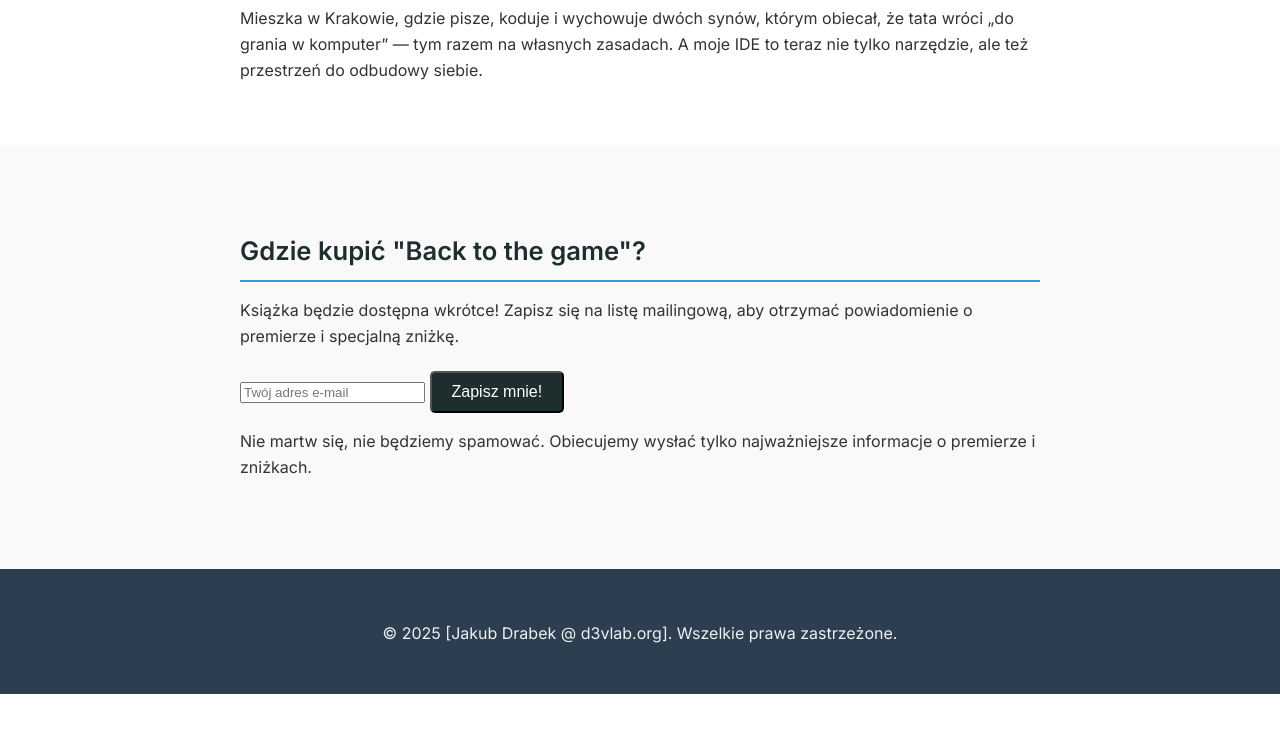
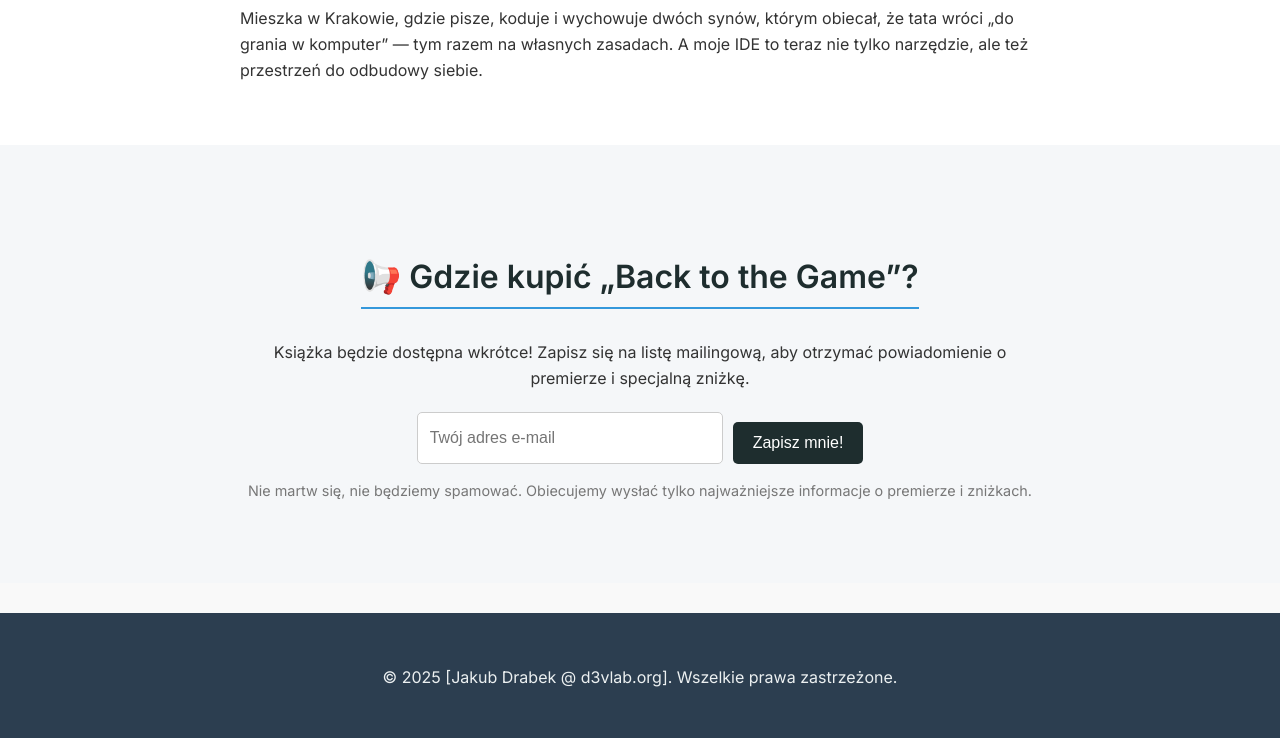
Before and after one commit to d3vlab-org/ebook-backend, a Symfony app: template templates/front/index.html.twig in a window 1280 px wide. Shown: the part 2769-3507 px from the top of the page. Before the commit the page ends 3463 px from the top, so only its background shows below. Run offline with Twig, Linux system fonts and the light colour scheme; the template is opened without the code that fills it, so the values that code supplies are empty; some libraries are stand-ins or nearby versions.

Commit message:
css, form

```diff
--- a/public/css/style.css
+++ b/public/css/style.css
@@ -204,3 +204,61 @@ footer a {
   margin: 0;
   color: #8fd3c5;
 }
+
+.section-cta {
+  background-color: #f5f7f9;
+  text-align: center;
+  padding: 50px 20px;
+}
+
+.section-cta h2 {
+  font-size: 2em;
+  color: #1e2d2e;
+  margin-bottom: 15px;
+  border-bottom: 2px solid #3498db;
+  display: inline-block;
+  padding-bottom: 5px;
+}
+
+.newsletter-form {
+  margin-top: 20px;
+  display: flex;
+  justify-content: center;
+  align-items: stretch;
+  gap: 10px;
+  flex-wrap: wrap;
+}
+
+.newsletter-form input[type="email"] {
+  padding: 12px;
+  font-size: 1em;
+  border: 1px solid #ccc;
+  border-radius: 5px;
+  width: 280px;
+}
+
+.newsletter-form button.cta-button {
+  padding: 12px 20px;
+  font-size: 1em;
+  border: none;
+  background-color: #1e2d2e;
+  color: white;
+  border-radius: 5px;
+  cursor: pointer;
+  transition: background-color 0.2s ease;
+}
+
+.newsletter-form button.cta-button:hover {
+  background-color: #283c3c;
+}
+
+.small-print {
+  font-size: 0.9em;
+  color: #777;
+  margin-top: 15px;
+}
+
+.form-message {
+  margin-top: 15px;
+  font-weight: 500;
+}
--- a/templates/front/index.html.twig
+++ b/templates/front/index.html.twig
@@ -9,20 +9,25 @@
     <div class="container">
       <h2>📖 O książce</h2>
       <p>
-          Przerwałeś programowanie w PHP i teraz czujesz się, jakbyś obudził się w innej epoce? Nie martw się — <strong><em>„Back to the Game”</em></strong> to książka stworzona właśnie z myślą o Tobie.
+        Przerwałeś programowanie w PHP i teraz czujesz się, jakbyś obudził się w innej epoce? Nie martw się —
+        <strong><em>„Back to the Game”</em></strong> to książka stworzona właśnie z myślą o Tobie.
       </p>
       <p>
-          To nie jest kolejny podręcznik od zera. To praktyczny przewodnik dla tych, którzy już znali PHP, ale wypadli z obiegu. Niezależnie od tego, czy Twoja przerwa trwała <strong>rok</strong>, <strong>trzy lata</strong> czy <strong>pół dekady</strong> — ta książka pomoże Ci:
+        To nie jest kolejny podręcznik od zera. To praktyczny przewodnik dla tych, którzy już znali PHP, ale wypadli z
+        obiegu. Niezależnie od tego, czy Twoja przerwa trwała <strong>rok</strong>, <strong>trzy lata</strong> czy
+        <strong>pół dekady</strong> — ta książka pomoże Ci:
       </p>
       <ul>
         <li>nadrobić najważniejsze zmiany w języku i ekosystemie,</li>
         <li>zrozumieć współczesne frameworki i architektury,</li>
-          <li>opanować narzędzia takie jak <code>Composer</code>, <code>Docker</code>, <code>Git</code> czy <code>PHPStan</code>,</li>
+        <li>opanować narzędzia takie jak <code>Composer</code>, <code>Docker</code>, <code>Git</code> czy
+          <code>PHPStan</code>,</li>
         <li>odbudować pewność siebie jako developera,</li>
         <li>zbudować portfolio i skutecznie wrócić na rynek pracy.</li>
       </ul>
       <p>
-          Wszystko w formie uporządkowanej, konkretnej i ilustrowanej – żeby wracać do gry bez stresu i poczucia, że coś Cię omija. Ta książka to Twoja mapa powrotu.
+        Wszystko w formie uporządkowanej, konkretnej i ilustrowanej – żeby wracać do gry bez stresu i poczucia, że coś
+        Cię omija. Ta książka to Twoja mapa powrotu.
       </p>
     </div>
   </section>
@@ -32,21 +37,26 @@
       <h2>📘 Dla kogo jest ta książka?</h2>
       <ul class="audience-list">
         <li>
-            🔁 <strong>Wracasz do kodu po przerwie</strong> — macierzyństwo, wypalenie, inna branża? Nieważne. Pomogę Ci znów poczuć się pewnie w świecie PHP.
+          🔁 <strong>Wracasz do kodu po przerwie</strong> — macierzyństwo, wypalenie, inna branża? Nieważne. Pomogę Ci
+          znów poczuć się pewnie w świecie PHP.
         </li>
         <li>
-            🧓 <strong>Pamiętasz PHP sprzed lat</strong> — i chcesz nadrobić to, co przegapiłeś. Frameworki, nowinki, dobre praktyki — wszystko w jednym miejscu, bez lania wody.
+          🧓 <strong>Pamiętasz PHP sprzed lat</strong> — i chcesz nadrobić to, co przegapiłeś. Frameworki, nowinki,
+          dobre praktyki — wszystko w jednym miejscu, bez lania wody.
         </li>
         <li>
-            🚪 <strong>Stoisz u progu swojej pierwszej pracy</strong> — umiesz trochę, ale boisz się, że rynek Cię przerośnie? Nie musisz wiedzieć wszystkiego. Musisz wiedzieć, <em>od czego zacząć</em>.
+          🚪 <strong>Stoisz u progu swojej pierwszej pracy</strong> — umiesz trochę, ale boisz się, że rynek Cię
+          przerośnie? Nie musisz wiedzieć wszystkiego. Musisz wiedzieć, <em>od czego zacząć</em>.
         </li>
         <li>
-            🤯 <strong>Czujesz się przytłoczony</strong> — PHP zmienił się mocno. Ale spokojnie — przeprowadzę Cię krok po kroku przez nowe narzędzia, standardy i sposoby myślenia.
+          🤯 <strong>Czujesz się przytłoczony</strong> — PHP zmienił się mocno. Ale spokojnie — przeprowadzę Cię krok po
+          kroku przez nowe narzędzia, standardy i sposoby myślenia.
         </li>
       </ul>
       <p class="note">
         To nie jest kolejna sucha dokumentacja ani „kompletny kurs”.<br />
-          To <strong>przewodnik z perspektywy kogoś, kto też musiał się ogarnąć</strong> i wrócić do zawodu z podniesioną głową.
+        To <strong>przewodnik z perspektywy kogoś, kto też musiał się ogarnąć</strong> i wrócić do zawodu z podniesioną
+        głową.
       </p>
     </div>
   </section>
@@ -56,10 +66,12 @@
       <h2>📦 Co znajdziesz w środku?</h2>
       <ul class="content-list">
         <li>
-            🆕 <strong>Najważniejsze zmiany w PHP</strong> — od wersji 7.x do 8.3, z naciskiem na to, co realnie zmienia sposób pisania kodu.
+          🆕 <strong>Najważniejsze zmiany w PHP</strong> — od wersji 7.x do 8.3, z naciskiem na to, co realnie zmienia
+          sposób pisania kodu.
         </li>
         <li>
-            🧰 <strong>Nowoczesne narzędzia developera</strong> — Composer, Git, Docker, VS Code, PHPStan, Xdebug — z przykładami użycia.
+          🧰 <strong>Nowoczesne narzędzia developera</strong> — Composer, Git, Docker, VS Code, PHPStan, Xdebug — z
+          przykładami użycia.
         </li>
         <li>
           🔧 <strong>Przegląd frameworków</strong> — Laravel, Symfony, Slim: co wybrać, jak zacząć i czym się różnią.
@@ -68,13 +80,16 @@
           ✅ <strong>Dobre praktyki</strong> — standardy PSR, czysty kod, testy jednostkowe, bezpieczeństwo aplikacji.
         </li>
         <li>
-            🧱 <strong>Architektura aplikacji</strong> — MVC, warstwowa, heksagonalna, CQRS i modularna — przystępnie, na schematach.
+          🧱 <strong>Architektura aplikacji</strong> — MVC, warstwowa, heksagonalna, CQRS i modularna — przystępnie, na
+          schematach.
         </li>
         <li>
-            🖼️ <strong>Ilustracje i diagramy</strong> — każda koncepcja techniczna wsparta grafiką. Zrozumienie zamiast zgadywania.
+          🖼️ <strong>Ilustracje i diagramy</strong> — każda koncepcja techniczna wsparta grafiką. Zrozumienie zamiast
+          zgadywania.
         </li>
         <li>
-            👨‍💻 <strong>Praktyczne przykłady</strong> — repozytoria z kodem, gotowe do uruchomienia na Dockerze, Railway, Vercel.
+          👨‍💻 <strong>Praktyczne przykłady</strong> — repozytoria z kodem, gotowe do uruchomienia na Dockerze,
+          Railway, Vercel.
         </li>
         <li>
           💼 <strong>Praca po przerwie</strong> — jak zbudować portfolio, gdzie szukać ofert i co mówić na rozmowie.
@@ -84,7 +99,8 @@
         </li>
       </ul>
       <p class="note">
-          Wszystko przygotowane tak, abyś mógł wrócić do zawodu krok po kroku — z poczuciem sensu, kompetencji i aktualnej wiedzy.
+        Wszystko przygotowane tak, abyś mógł wrócić do zawodu krok po kroku — z poczuciem sensu, kompetencji i aktualnej
+        wiedzy.
       </p>
     </div>
   </section>
@@ -93,31 +109,44 @@
     <div class="container">
       <h2>O autorze</h2>
       <p>
-          Nazywam się Jakub Drabek. Od ponad dekady pracuję jako programista PHP — z przerwami, wątpliwościami, momentami zwątpienia i zachwytu. Przeszedłem drogę od klepania CRUD-ów po architekturę systemów dla milionów użytkowników. Ale prawdziwa przemiana przyszła, gdy musiałem na chwilę wszystko odłożyć — i wrócić do kodu po przerwie, jak do starego przyjaciela, który trochę się zmienił.
+        Nazywam się Jakub Drabek. Od ponad dekady pracuję jako programista PHP — z przerwami, wątpliwościami, momentami
+        zwątpienia i zachwytu. Przeszedłem drogę od klepania CRUD-ów po architekturę systemów dla milionów użytkowników.
+        Ale prawdziwa przemiana przyszła, gdy musiałem na chwilę wszystko odłożyć — i wrócić do kodu po przerwie, jak do
+        starego przyjaciela, który trochę się zmienił.
       </p>
       <p>
-          Ta książka powstała, bo sam jej potrzebowałem. Chciałem zebrać w jednym miejscu wszystko, co powinienem wiedzieć, żeby wrócić do branży z podniesionym czołem — bez strachu, że świat uciekł mi za daleko.
+        Ta książka powstała, bo sam jej potrzebowałem. Chciałem zebrać w jednym miejscu wszystko, co powinienem
+        wiedzieć, żeby wrócić do branży z podniesionym czołem — bez strachu, że świat uciekł mi za daleko.
       </p>
       <p>
-          Nie jestem guru. Jestem praktykiem. Lubię jasne przykłady, dobre narzędzia i kod, który ma sens. Jeśli Ty też — zapraszam. Może ta książka pomoże Ci wrócić do programowania z nową energią. Albo po prostu — nie zgubić się w zbyt wielu „nowościach”.
+        Nie jestem guru. Jestem praktykiem. Lubię jasne przykłady, dobre narzędzia i kod, który ma sens. Jeśli Ty też —
+        zapraszam. Może ta książka pomoże Ci wrócić do programowania z nową energią. Albo po prostu — nie zgubić się w
+        zbyt wielu „nowościach”.
       </p>
       <p>
-          Mieszka w Krakowie, gdzie pisze, koduje i wychowuje dwóch synów, którym obiecał, że tata wróci „do grania w komputer” — tym razem na własnych zasadach. A moje IDE to teraz nie tylko narzędzie, ale też przestrzeń do odbudowy siebie.</p>
+        Mieszka w Krakowie, gdzie pisze, koduje i wychowuje dwóch synów, którym obiecał, że tata wróci „do grania w
+        komputer” — tym razem na własnych zasadach. A moje IDE to teraz nie tylko narzędzie, ale też przestrzeń do
+        odbudowy siebie.</p>
       </p>
     </div>
   </section>
 
   <section id="gdzie-kupic" class="section section-cta">
     <div class="container">
-        <h2>Gdzie kupić "Back to the game"?</h2>
-        <p>Książka będzie dostępna wkrótce! Zapisz się na listę mailingową, aby otrzymać powiadomienie o premierze i specjalną zniżkę.</p>
-        <form id="newsletter-form">
+      <h2>📢 Gdzie kupić „Back to the Game”?</h2>
+      <p>Książka będzie dostępna wkrótce! Zapisz się na listę mailingową, aby otrzymać powiadomienie o premierze i
+        specjalną zniżkę.</p>
+
+      <form id="newsletter-form" class="newsletter-form">
         <input type="email" id="email" name="email" placeholder="Twój adres e-mail" required>
         <button type="submit" class="cta-button">Zapisz mnie!</button>
+      </form>
+
+      <p class="small-print">
+        Nie martw się, nie będziemy spamować. Obiecujemy wysłać tylko najważniejsze informacje o premierze i zniżkach.
+      </p>
+
       <p id="form-message" class="form-message"></p>
-        </form>
-        <p class="note">
-          Nie martw się, nie będziemy spamować. Obiecujemy wysłać tylko najważniejsze informacje o premierze i zniżkach.
     </div>
   </section>
 </main>
```
Also changed, not shown: 2 other files. Lines whose indentation alone changed are shown as unchanged.
